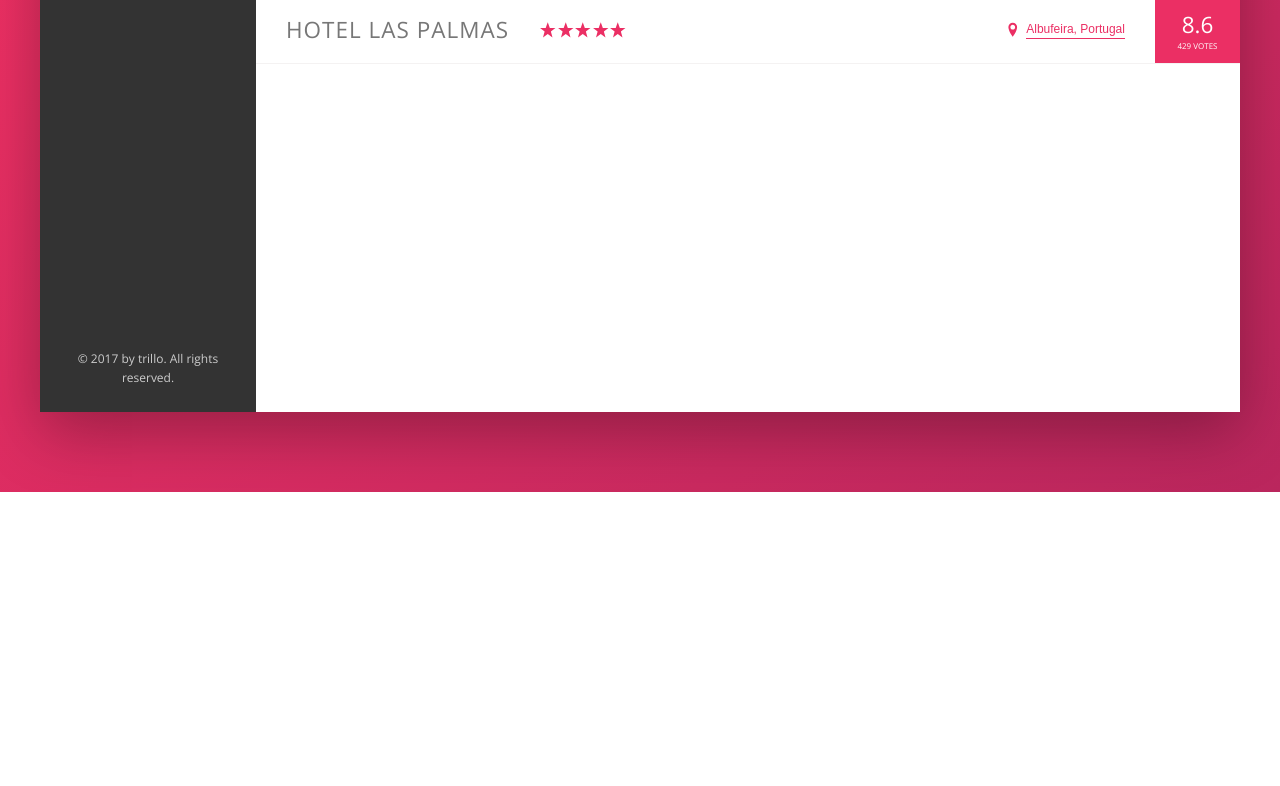
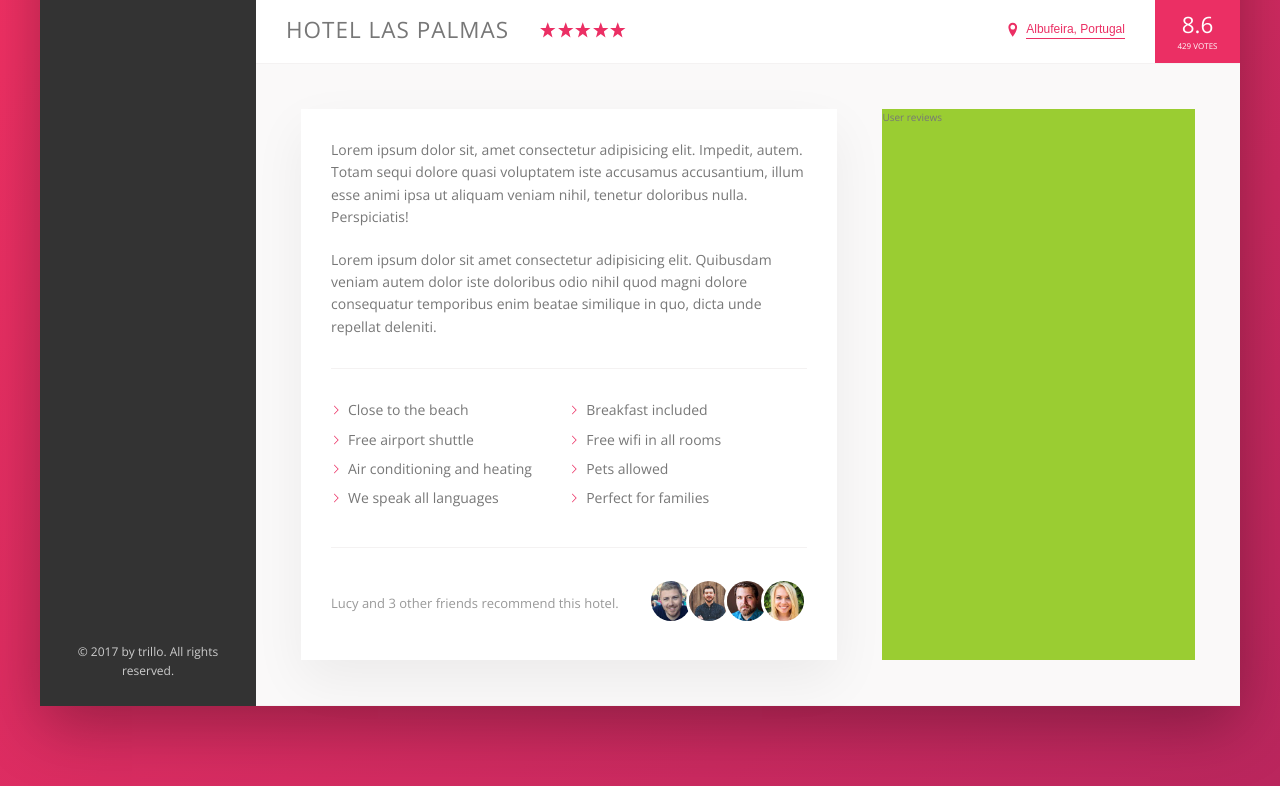
Before and after one commit to ViniVelasco/trillo-flex, a website: page index.html in a window 1280 px wide. Shown: the part 538-1324 px from the top of the page. Before the commit the page ends 1030 px from the top, so only its background shows below. Drawn offline with nearby package versions, Linux system fonts and the light colour scheme.

Commit message:
Finished description section

```diff
--- a/index.html
+++ b/index.html
@@ -138,6 +138,42 @@
                             <div class="overview__rating-count">429 votes</div>
                         </div>
                     </div>
+
+                    <div class="detail">
+                        <div class="description">
+                            <p class="paragraph">
+                                Lorem ipsum dolor sit, amet consectetur adipisicing elit. Impedit, autem. Totam sequi dolore quasi voluptatem iste accusamus accusantium, illum esse animi ipsa ut aliquam veniam nihil, tenetur doloribus nulla. Perspiciatis!
+                            </p>
+                            <p class="paragraph">
+                                Lorem ipsum dolor sit amet consectetur adipisicing elit. Quibusdam veniam autem dolor iste doloribus odio nihil quod magni dolore consequatur temporibus enim beatae similique in quo, dicta unde repellat deleniti.
+                            </p>
+                            <ul class="list">
+                                <li class="list__item">Close to the beach</li>
+                                <li class="list__item">Breakfast included</li>
+                                <li class="list__item">Free airport shuttle</li>
+                                <li class="list__item">Free wifi in all rooms</li>
+                                <li class="list__item">Air conditioning and heating</li>
+                                <li class="list__item">Pets allowed</li>
+                                <li class="list__item">We speak all languages</li>
+                                <li class="list__item">Perfect for families</li>
+                            </ul>
+                            <div class="recommend">
+                                <p class="recommend__count">
+                                    Lucy and 3 other friends recommend this hotel.
+                                </p>
+                                <div class="recommend__friends">
+                                    <img src="img/user-3.jpg" alt="Friend 1" class="recommend__photo">
+                                    <img src="img/user-4.jpg" alt="Friend 2" class="recommend__photo">
+                                    <img src="img/user-5.jpg" alt="Friend 3" class="recommend__photo">
+                                    <img src="img/user-6.jpg" alt="Friend 4" class="recommend__photo">
+                                </div>
+                            </div>
+                        </div>
+
+                        <div class="user-reviews">
+                            User reviews
+                        </div>
+                    </div>
                 </main>
             </div>
         </div>
--- a/sass/_base.scss
+++ b/sass/_base.scss
@@ -29,7 +29,10 @@ Grey dark 3: #999
   --color-grey-dark-2: #777;
   --color-grey-dark-3: #999;
 
+  --line: 1px solid var(--color-grey-light-2);
+
   --shadow-dark: 0 2rem 6rem rgba(0, 0, 0, .3);
+  --shadow-light: 0 2rem 5rem rgba(0,0,0,.06);
 }
 
 * {
--- a/sass/_components.scss
+++ b/sass/_components.scss
@@ -205,7 +205,7 @@
 .overview {
   display: flex;
   align-items: center;
-  border-bottom: 1px solid var(--color-grey-light-2);
+  border-bottom: var(--line);
 
   &__heading {
     font-size: 2.25rem;
@@ -304,3 +304,77 @@
     box-shadow: none;
   }
 }
+
+/////////////////////////////////////////
+// PARAGRAPH
+.paragraph:not(:last-of-type) {
+  margin-bottom: 2rem;
+}
+
+/////////////////////////////////////////
+// LIST
+.list {
+  list-style: none;
+  margin: 3rem 0;
+  padding: 3rem 0;
+  border-top: var(--line);
+  border-bottom: var(--line);
+
+  display: flex;
+  flex-wrap: wrap;
+
+  &__item {
+    flex: 0 0 50%; ///grow shrink width
+    margin-bottom: .7rem;
+  }
+
+  &__item::before {
+    content: "";
+    display: inline-block;
+    height: 1rem;
+    width: 1rem;
+    margin-right: .7rem;
+
+    //background-image: url(../img/chevron-thin-right.svg);
+    //background-size: cover;
+    background-color: var(--color-primary);
+    -webkit-mask-image: url(../img/chevron-thin-right.svg);
+    -webkit-mask-size: cover;
+
+    mask-image: url(../img/chevron-thin-right.svg);
+    mask-size: cover;
+  }
+}
+
+
+
+/////////////////////////////////////////
+// RECOMMEND
+
+.recommend {
+  font-size: 1.3rem;
+  color: var(--color-grey-dark-3);
+
+  display: flex;
+  align-items: center;
+
+  &__count {
+    margin-right: auto;
+  }
+
+  &__friends {
+
+  }
+
+  &__photo {
+    box-sizing: content-box;
+    height: 4rem;
+    width: 4rem;
+    border-radius: 50%;
+    border: 3px solid #fff;
+
+    &:not(:last-child) {
+      margin-right: -1.15rem;
+    }
+  }
+}
--- a/sass/_layout.scss
+++ b/sass/_layout.scss
@@ -11,7 +11,7 @@
   font-size: 1.4rem;
   height: 7rem;
   background-color: #fff;
-  border-bottom: 1px solid var(--color-grey-light-2);
+  border-bottom: var(--line);
 
   display: flex;
   justify-content: space-between;
@@ -35,8 +35,26 @@
 
 .hotel-view {
   background-color: #fff;
-
-  height: 80rem;
-
   flex: 1;
 }
+
+.detail {
+  display: flex;
+  padding: 4.5rem;
+  background-color: var(--color-grey-light-1);
+  border-bottom: var(--line);
+}
+
+.description {
+  font-size: 1.4rem;
+  background-color: #fff;
+  box-shadow: var(--shadow-light);
+  padding: 3rem;
+  flex: 0 0 60%;
+  margin-right: 4.5rem;
+}
+
+.user-reviews {
+  background-color: yellowgreen;
+  flex: 1;
+}
```
Also changed, not shown: css/style.css.
